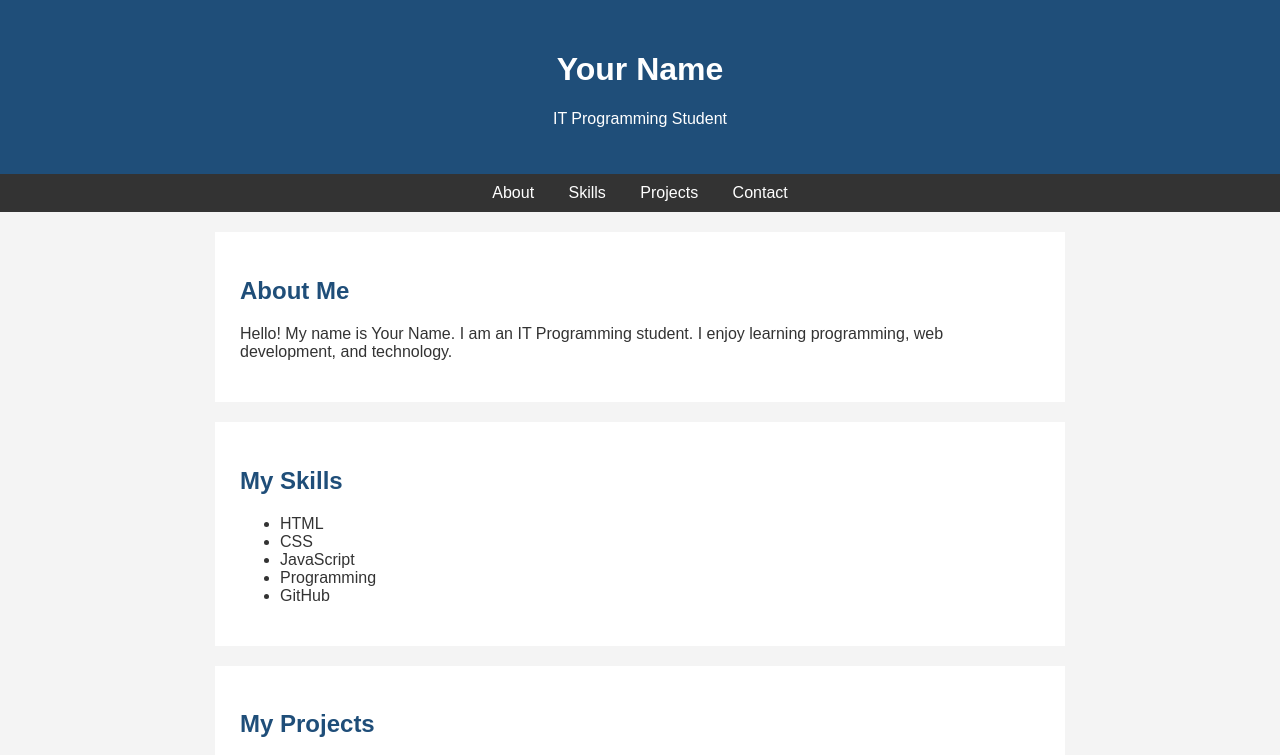
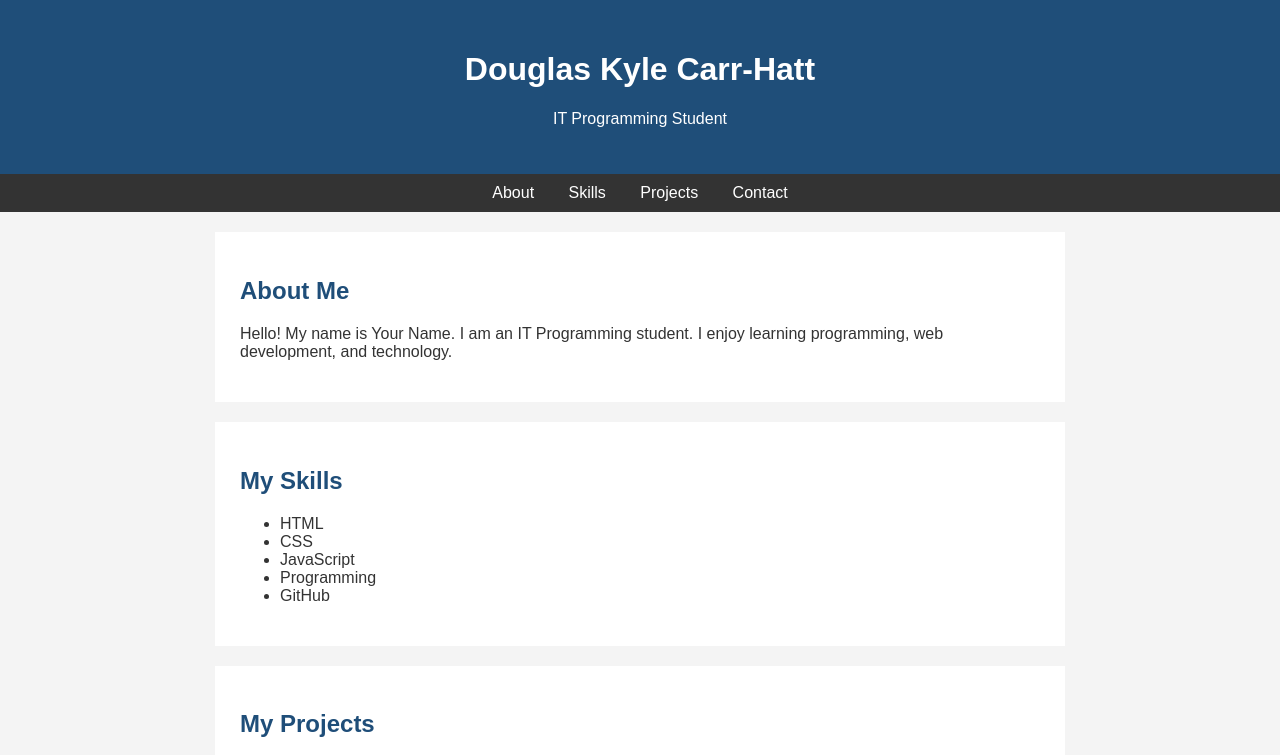
Before and after one commit to Eclipse2198/Eclipse2198.github.io, a plain HTML site: page index.html in a window 1280 px wide. Shown: the top 755 px of the page. Drawn offline with Linux system fonts and the light colour scheme.

Commit message:
Update header with name 'Douglas Kyle Carr-Hatt'

```diff
--- a/index.html
+++ b/index.html
@@ -62,7 +62,7 @@
 <body>
 
     <header>
-<h1>Your Name</h1>
+<h1>Douglas Kyle Carr-Hatt</h1>
 <p>IT Programming Student</p>
 </header>
 
```
